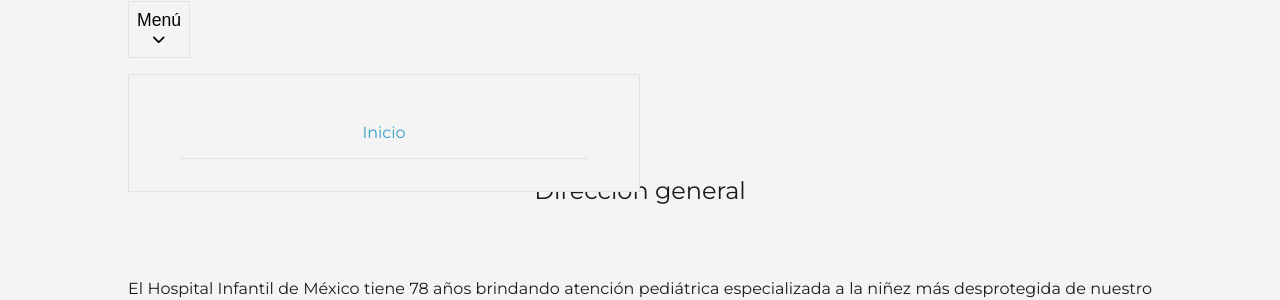
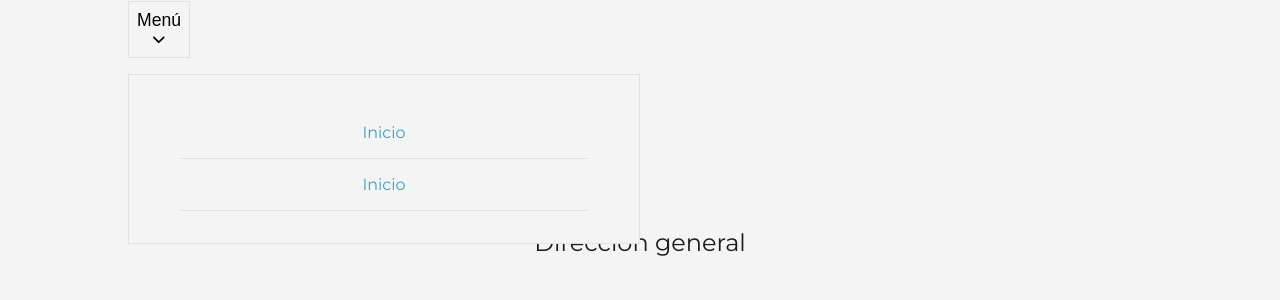
Before and after one commit to ricardoggz/himfg-cursos-website, a Next.js app: page /general in a window 1280 px wide. Both pictures are taken after a click on the button "Menú". Shown: the part 325-625 px from the top of the page. Built offline with nearby package versions, Linux system fonts and the light colour scheme.

Commit message:
[add]: link default

```diff
--- a/src/components/page/page.js
+++ b/src/components/page/page.js
@@ -19,7 +19,15 @@ export const Page = ({children, title, listMenu}) => {
             !isOpen ? styles.navigationOut : styles.pageNavigation
           }`}
         >
+          <li>
+            <Link href='/'>
+              Inicio
+            </Link>
+          </li>
           {
+            !listMenu ?
+            <></>
+            :
             listMenu.map((option, i)=>(
               <li key={i}>
                 <Link href={option.path}>
```
